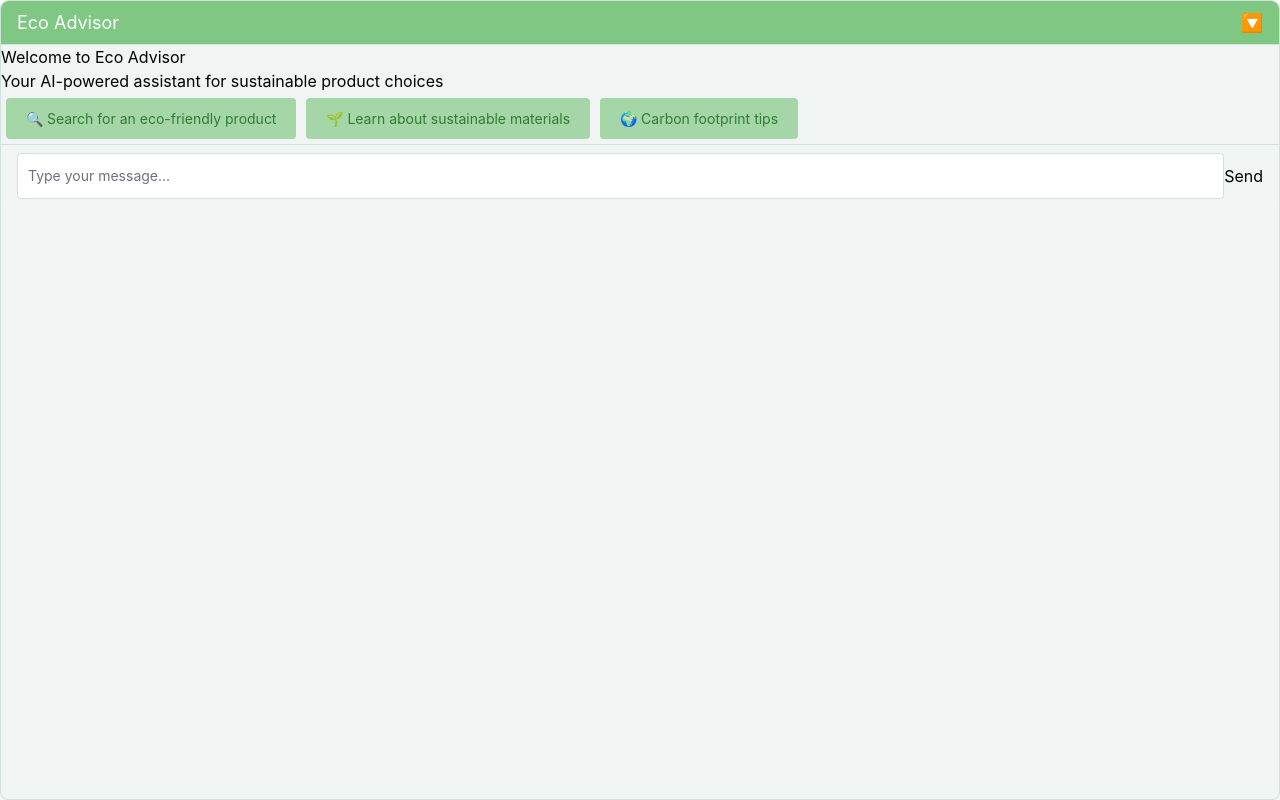
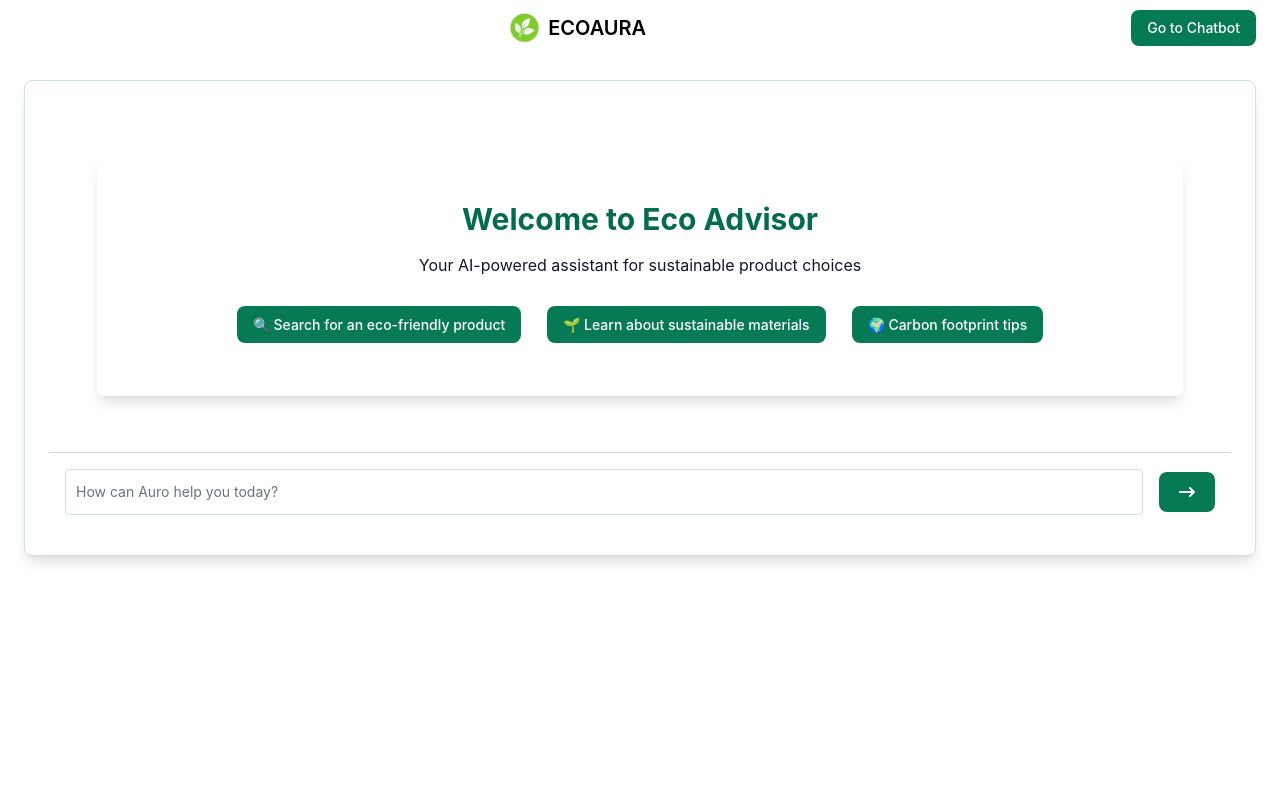
Before and after one commit to DJ0301/EcoAI, a React (Create React App) app in the folder eco-advisor/: page /chatpage in a window 1280 px wide. Built offline with nearby package versions, Linux system fonts and the light colour scheme; what groq-sdk would draw is missing.

Commit message:
changed the chatbot ui

```diff
--- a/eco-advisor/src/App.js
+++ b/eco-advisor/src/App.js
@@ -2,6 +2,7 @@ import React from 'react';
 import { EcoAdvisor } from './components/EcoAdvisor';
 import { BrowserRouter as Router, Route, Routes } from 'react-router-dom';
 import Home from './pages/Home'; // Import the Home component
+import Chatpage from './pages/Chatpage'; // Import the Chatpage component
 import './App.css';  // Changed from './styles/index.css'
 
 function App() {
@@ -10,7 +11,8 @@ function App() {
     <Router>
       <Routes>
         <Route path="/" element={<Home />} /> {/* Landing page route */}
-        <Route path="/chatpage" element={<EcoAdvisor />} /> {/* Chatbot page route */}
+      <Route path="/eco-advisor" element={<EcoAdvisor />} />
+        <Route path="/chatpage" element={<Chatpage />} /> {/* Chatbot page route */}
       </Routes>
     </Router>
   );
--- a/eco-advisor/src/components/EcoAdvisor.js
+++ b/eco-advisor/src/components/EcoAdvisor.js
@@ -1,14 +1,10 @@
 import { useRef, useState, useEffect } from 'react';
-// import Textarea from 'react-textarea-autosize';
-// import { SendIcon } from 'lucide-react';
-import { handleChat } from '../api/chat';  // Add this import
-import { EmptyScreen } from './EmptyScreen';  // Add this import
+import { handleChat } from '../api/chat';
 import ReactMarkdown from 'react-markdown';
 
 export function EcoAdvisor() {
   const [messages, setMessages] = useState([]);
   const [isLoading, setIsLoading] = useState(false);
-  const [showLinkInput, setShowLinkInput] = useState(false);
   const [isMinimized, setIsMinimized] = useState(false);
   const messageInputRef = useRef(null);
   const messagesEndRef = useRef(null);
@@ -16,24 +12,19 @@ export function EcoAdvisor() {
   const handleSubmit = async (message, productLink = '') => {
     try {
       setIsLoading(true);
-
-      // Add user message to chat
       setMessages(prev => [...prev, {
         id: Date.now(),
         role: 'user',
         content: message
       }]);
 
-      // Get AI response
       const response = await handleChat(message, productLink, messages);
 
-      // Add AI response to chat
       setMessages(prev => [...prev, {
         id: Date.now() + 1,
         role: 'assistant',
         content: response
       }]);
-
     } catch (error) {
       console.error('Error:', error);
       setMessages(prev => [...prev, {
@@ -43,11 +34,9 @@ export function EcoAdvisor() {
       }]);
     } finally {
       setIsLoading(false);
-      setShowLinkInput(false);
     }
   };
 
-  // Auto-scroll to the bottom when messages change
   useEffect(() => {
     if (messagesEndRef.current) {
       messagesEndRef.current.scrollIntoView({ behavior: 'smooth' });
@@ -55,31 +44,47 @@ export function EcoAdvisor() {
   }, [messages]);
 
   return (
-    <div className={`chat-container ${isMinimized ? 'minimized' : ''}`}>
-      <div className="chat-header">
-        <h2>Eco Advisor</h2>
-        <button
-          className="minimize-button"
-          onClick={() => setIsMinimized(!isMinimized)}
-        >
-          {isMinimized ? '🔼' : '🔽'}
-        </button>
-      </div>
+    <div className="container mx-auto p-6">
+      <div className={`chat-container ${isMinimized ? 'minimized' : ''} bg-white dark:bg-gray-900 text-gray-900 dark:text-white p-6 rounded-lg shadow-lg h-full flex flex-col`}>
+        <div className="flex-grow overflow-y-auto mb-2">
           {!isMinimized && (
             <>
               {messages.length === 0 ? (
-            <EmptyScreen submitMessage={handleSubmit} />
+                <div className="empty-screen bg-white dark:bg-gray-900 text-gray-900 dark:text-white p-12 m-12 rounded-lg shadow-lg text-center">
+                  <h2 className="text-3xl font-bold mb-4 text-green-700 dark:text-green-400">Welcome to Eco Advisor</h2>
+                  <p className="mb-6">Your AI-powered assistant for sustainable product choices</p>
+                  <div className="button-container flex flex-row gap-4 flex-wrap justify-center">
+                    <button
+                      onClick={() => handleSubmit('search product')}
+                      className="example-button bg-green-600 text-white hover:bg-green-700 dark:bg-green-500 dark:hover:bg-green-600 font-medium py-2 px-4 rounded-lg transition-all duration-300"
+                    >
+                      🔍 Search for an eco-friendly product
+                    </button>
+                    <button
+                      onClick={() => handleSubmit('Tell me about sustainable materials')}
+                      className="example-button bg-green-600 text-white hover:bg-green-700 dark:bg-green-500 dark:hover:bg-green-600 font-medium py-2 px-4 rounded-lg transition-all duration-300"
+                    >
+                      🌱 Learn about sustainable materials
+                    </button>
+                    <button
+                      onClick={() => handleSubmit('How can I reduce my carbon footprint?')}
+                      className="example-button bg-green-600 text-white hover:bg-green-700 dark:bg-green-500 dark:hover:bg-green-600 font-medium py-2 px-4 rounded-lg transition-all duration-300"
+                    >
+                      🌍 Carbon footprint tips
+                    </button>
+                  </div>
+                </div>
               ) : (
-            <div className="messages">
+                <div className="messages space-y-4">
                   {messages.map((message) => (
                     <div
                       key={message.id}
-                  className={`message ${message.role} ${message.role === 'user' ? 'user-message' : 'assistant-message'}`}
+                      className={`message ${message.role === 'user' ? 'user-message bg-green-100 dark:bg-green-800' : 'assistant-message bg-gray-100 dark:bg-gray-800'} p-4 rounded-lg shadow-sm`}
                     >
                       <ReactMarkdown
                         components={{
                           a: ({ node, ...props }) => (
-                        <a {...props} target="_blank" rel="noopener noreferrer">
+                            <a {...props} target="_blank" rel="noopener noreferrer" className="text-blue-600 dark:text-blue-400 underline">
                               {props.children}
                             </a>
                           ),
@@ -89,11 +94,16 @@ export function EcoAdvisor() {
                       </ReactMarkdown>
                     </div>
                   ))}
-              {isLoading && <div className="message assistant-message">...</div>}
+                  {isLoading && <div className="message assistant-message bg-gray-100 dark:bg-gray-800 p-4 rounded-lg">Aura is thinking...</div>}
                   <div ref={messagesEndRef} />
                 </div>
               )}
+            </>
+          )}
+        </div>
 
+        {/* Keep the form inside the chat container */}
+        <div className="mt-auto">
           <form
             onSubmit={(e) => {
               e.preventDefault();
@@ -103,19 +113,27 @@ export function EcoAdvisor() {
                 messageInputRef.current.value = '';
               }
             }}
+            className="flex items-center space-x-4 bg-white dark:bg-gray-900 p-4 border-t border-gray-300 dark:border-gray-700"
           >
             <input
               ref={messageInputRef}
               type="text"
-              placeholder="Type your message..."
+              placeholder="How can Auro help you today?"
               disabled={isLoading}
+              className="flex-grow p-3 rounded-lg border border-gray-300 dark:border-gray-700 focus:outline-none focus:ring-2 focus:ring-green-500 dark:focus:ring-green-400"
             />
-            <button type="submit" disabled={isLoading}>
-              Send
+            <button
+  type="submit"
+  disabled={isLoading}
+  className="bg-green-600 text-white hover:bg-green-700 dark:bg-green-500 dark:hover:bg-green-600 font-medium py-2 px-4 rounded-lg transition-all duration-300 flex items-center justify-center"
+>
+  <svg className="w-6 h-6 text-white" aria-hidden="true" xmlns="http://www.w3.org/2000/svg" width="24" height="24" fill="none" viewBox="0 0 24 24">
+    <path stroke="currentColor" strokeLinecap="round" strokeLinejoin="round" strokeWidth="2" d="M19 12H5m14 0-4 4m4-4-4-4"/>
+  </svg>
 </button>
           </form>
-        </>
-      )}
+        </div>
+      </div>
     </div>
   );
 }
--- a/eco-advisor/src/components/EmptyScreen.js
+++ b/eco-advisor/src/components/EmptyScreen.js
@@ -1,28 +1,28 @@
-export function EmptyScreen({ submitMessage }) {
-  return (
-    <div className="empty-screen">
-      <h2>Welcome to Eco Advisor</h2>
-      <p>Your AI-powered assistant for sustainable product choices</p>
-      <div className="button-container">
-        <button
-          onClick={() => submitMessage('search product')}
-          className="example-button"
-        >
-          🔍 Search for an eco-friendly product
-        </button>
-        <button
-          onClick={() => submitMessage('Tell me about sustainable materials')}
-          className="example-button"
-        >
-          🌱 Learn about sustainable materials
-        </button>
-        <button
-          onClick={() => submitMessage('How can I reduce my carbon footprint?')}
-          className="example-button"
-        >
-          🌍 Carbon footprint tips
-        </button>
-      </div>
-    </div>
-  );
-}
+// export function EmptyScreen({ submitMessage }) {
+//   return (
+//     <div className="empty-screen bg-white dark:bg-gray-900 text-gray-900 dark:text-white p-12 m-12 rounded-lg shadow-lg text-center">
+//       <h2 className="text-3xl font-bold mb-4 text-green-700 dark:text-green-400">Welcome to Eco Advisor</h2>
+//       <p className="mb-6">Your AI-powered assistant for sustainable product choices</p>
+//       <div className="button-container flex flex-row gap-4 flex-wrap justify-center">
+//         <button
+//           onClick={() => submitMessage('search product')}
+//           className="example-button bg-green-600 text-white hover:bg-green-700 dark:bg-green-500 dark:hover:bg-green-600 font-medium py-2 px-4 rounded-lg transition-all duration-300"
+//         >
+//           🔍 Search for an eco-friendly product
+//         </button>
+//         <button
+//           onClick={() => submitMessage('Tell me about sustainable materials')}
+//           className="example-button bg-green-600 text-white hover:bg-green-700 dark:bg-green-500 dark:hover:bg-green-600 font-medium py-2 px-4 rounded-lg transition-all duration-300"
+//         >
+//           🌱 Learn about sustainable materials
+//         </button>
+//         <button
+//           onClick={() => submitMessage('How can I reduce my carbon footprint?')}
+//           className="example-button bg-green-600 text-white hover:bg-green-700 dark:bg-green-500 dark:hover:bg-green-600 font-medium py-2 px-4 rounded-lg transition-all duration-300"
+//         >
+//           🌍 Carbon footprint tips
+//         </button>
+//       </div>
+//     </div>
+//   );
+// }
--- a/eco-advisor/src/components/landingpage/Hero.js
+++ b/eco-advisor/src/components/landingpage/Hero.js
@@ -14,8 +14,8 @@ const LandingPage = () => {
             <p className="max-w-2xl mb-6 font-light text-gray-500 lg:mb-8 md:text-lg lg:text-xl dark:text-gray-400">
               Make sustainable choices simple. Our recommendation engine helps you discover eco-friendly products tailored to your lifestyle, from ethically sourced essentials to low-impact alternatives for everyday items.
             </p>
-            <a href="#" className="inline-flex items-center justify-center px-5 py-3 mr-3 text-base font-medium text-center text-white rounded-lg bg-green-600 hover:bg-green-700 focus:ring-4 focus:ring-green-300 dark:focus:ring-green-900">
-              Get Started
+            <a href="/chatpage" className="inline-flex items-center justify-center px-5 py-3 mr-3 text-base font-medium text-center text-white rounded-lg bg-green-600 hover:bg-green-700 focus:ring-4 focus:ring-green-300 dark:focus:ring-green-900">
+              Try Demo
               <svg className="w-5 h-5 ml-2 -mr-1" fill="currentColor" viewBox="0 0 20 20" xmlns="http://www.w3.org/2000/svg"><path fillRule="evenodd" d="M10.293 3.293a1 1 0 011.414 0l6 6a1 1 0 010 1.414l-6 6a1 1 0 01-1.414-1.414L14.586 11H3a1 1 0 110-2h11.586l-4.293-4.293a1 1 0 010-1.414z" clipRule="evenodd"></path></svg>
             </a>
             {/* <a href="#" className="inline-flex items-center justify-center px-5 py-3 text-base font-medium text-center text-gray-900 border border-gray-300 rounded-lg hover:bg-gray-100 focus:ring-4 focus:ring-gray-100 dark:text-white dark:border-gray-700 dark:hover:bg-gray-700 dark:focus:ring-gray-800">
--- a/eco-advisor/src/pages/Chatpage.js
+++ b/eco-advisor/src/pages/Chatpage.js
@@ -1,6 +1,7 @@
 import React from 'react';
 import Navbar from '../components/landingpage/Navbar';
 import { Chatbot } from '../components/chatpagee/Chatbot';
+import { EcoAdvisor } from '../components/EcoAdvisor';
 
 
 const Chatpage = () =>
@@ -10,7 +11,7 @@ const Chatpage = () =>
 
       <div>
         <Navbar></Navbar>
-        <Chatbot></Chatbot>
+        <EcoAdvisor></EcoAdvisor>
       </div>
     );
   };
```
Lines whose indentation alone changed are shown as unchanged.
